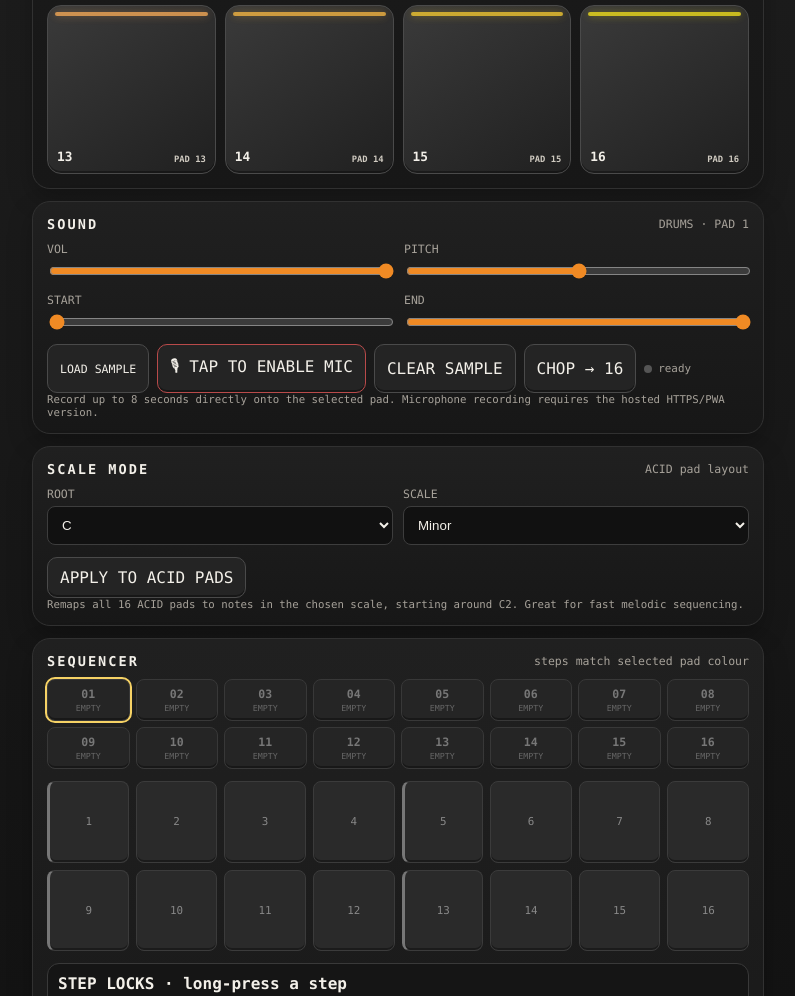
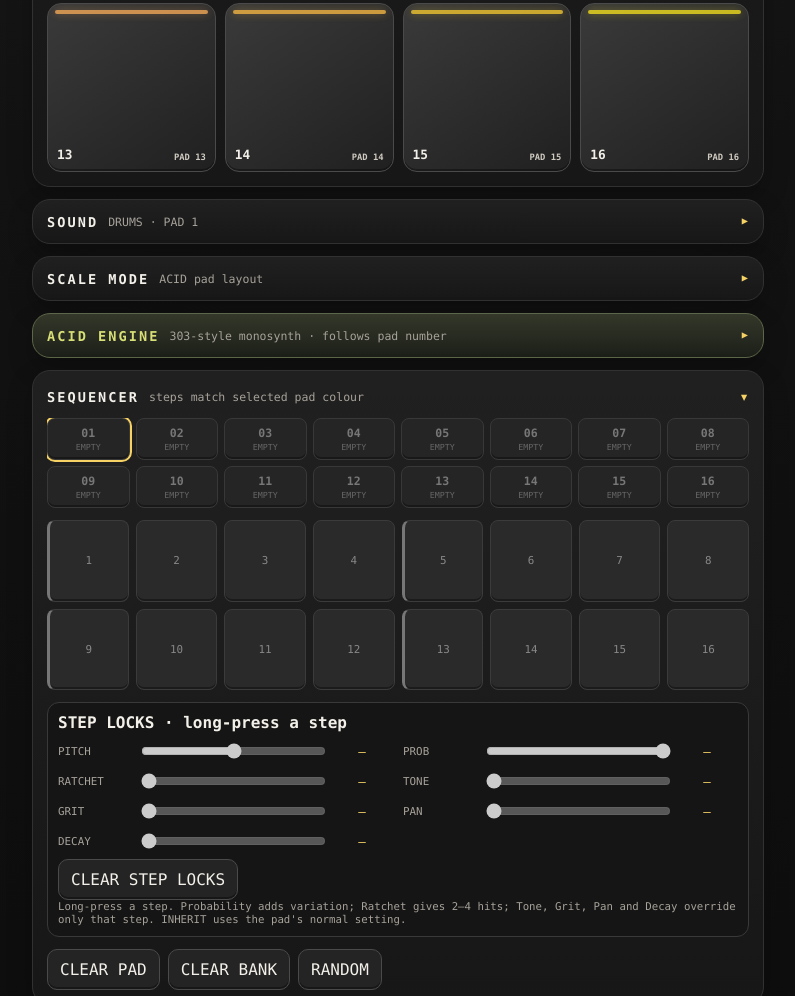
Before and after one commit to Bazcando/PS16, a plain HTML site: page index.html in a window 1280 px wide. Shown: the part 909-1905 px from the top of the page, without its empty margins (242-1037 px from the left). Drawn offline with Linux system fonts and the light colour scheme.

Commit message:
Add files via upload

```diff
--- a/index.html
+++ b/index.html
@@ -79,7 +79,7 @@ footer{text-align:center;color:#777;font-size:.7rem;margin-top:16px;line-height:
 .mode-on{background:#5c8f5c;border-color:#75b075;color:#fff}
 
 
-.acid-panel{display:none}
+.acid-panel{display:block}
 .acid-panel.show{display:block}
 .acid-grid{display:grid;grid-template-columns:repeat(4,1fr);gap:12px}
 .acid-wave{min-height:54px;font-weight:800;letter-spacing:.08em}
@@ -170,6 +170,28 @@ html{scroll-behavior:smooth}
 .acid-wave{background:#353b29;border-color:#70785b;color:#eef59a}
 @media(max-width:700px){.acid-303-grid{grid-template-columns:repeat(3,1fr)}}
 
+
+/* Compact accordion layout */
+html{scroll-snap-type:none!important}
+.panel{scroll-snap-align:none!important;min-height:0!important}
+.panel>.section-head{position:relative!important;top:auto!important;cursor:pointer;user-select:none;margin-bottom:0!important;padding:2px 0}
+.panel>.section-head::after{content:"▾";margin-left:auto;color:var(--accent2);font-size:1rem;transition:transform .18s ease}
+.panel.is-collapsed>.section-head::after{transform:rotate(-90deg)}
+.panel>.section-head h2{pointer-events:none}
+.collapsible-body{overflow:hidden;transition:max-height .22s ease,opacity .18s ease,margin-top .18s ease;max-height:4000px;opacity:1;margin-top:10px}
+.panel.is-collapsed>.collapsible-body{max-height:0!important;opacity:0;margin-top:0;pointer-events:none}
+.panel.is-collapsed{padding-top:10px;padding-bottom:10px}
+.panel.is-collapsed>.section-head{margin:0!important}
+.panel.transport{position:sticky;top:0;z-index:25;margin-top:0;border-radius:0 0 14px 14px}
+.snap-nav{position:sticky;top:64px;z-index:24;overflow-x:auto;display:flex;gap:6px;padding:6px 0;background:linear-gradient(180deg,rgba(17,17,17,.98),rgba(17,17,17,.84));backdrop-filter:blur(8px)}
+.snap-nav button{flex:0 0 auto;padding:7px 10px;font-size:.68rem}
+@media(max-width:620px){
+  .shell{padding-top:0}
+  .panel{margin-top:8px}
+  .panel>.section-head{min-height:34px}
+  .collapsible-body{margin-top:8px}
+}
+
 </style>
 </head>
 <body>
@@ -241,7 +263,7 @@ html{scroll-behavior:smooth}
     </section>
 
     <section id="acidPanel" class="panel controls acid-panel">
-      <div class="section-head"><h2>ACID ENGINE</h2><span>303-style monosynth</span></div>
+      <div class="section-head"><h2>ACID ENGINE</h2><span>303-style monosynth · follows pad number</span></div>
       <div class="acid-grid acid-303-grid">
         <label class="knob-wrap">TUNE<div class="knob"><input id="acidTune" type="range" min="-12" max="12" value="0" step="1"></div><span class="knob-value" id="acidTuneVal">0 st</span></label>
         <label class="knob-wrap">CUTOFF<div class="knob"><input id="acidCutoff" type="range" min="0" max="1" value="0.46" step="0.01"></div><span class="knob-value" id="acidCutoffVal">46%</span></label>
@@ -544,6 +566,7 @@ async function clearSavedProject(){
 }
 
 function currentPadObj(){ return banks[selectedBank].pads[selectedPad]; }
+function currentAcidPadObj(){ return banks.find(b=>b.name==='ACID').pads[selectedPad]; }
 function bankColor(bankIndex){ return `hsl(${banks[bankIndex].hue} 82% 58%)`; }
 function padColor(bankIndex,padIndex){
   const hue=(banks[bankIndex].hue + (padIndex%4)*8 + Math.floor(padIndex/4)*3) % 360;
@@ -714,7 +737,7 @@ async function ensureAudio(){
 
 function selectBank(i){
   selectedBank=((i%banks.length)+banks.length)%banks.length;
-  $('acidPanel').classList.toggle('show',banks[selectedBank].name==='ACID');
+  $('acidPanel').classList.add('show');
   document.querySelectorAll('.bank-btn').forEach((el,idx)=>el.classList.toggle('active',idx===selectedBank));
   renderPads();
   updateSelectedLabel();
@@ -747,11 +770,12 @@ function syncControls(){
   const p=currentPadObj();
   $('volume').value=p.volume; $('pitch').value=p.pitch; $('start').value=p.start; $('end').value=p.end;
   ['wobble','trem','grit','space','pan','tone','attack','decay'].forEach(id=>{$(id).value=p[id]; updateKnob(id);});
-  if($('acidTune')){ $('acidTune').value=p.pitch||0; updateKnob('acidTune'); }
-  if($('acidCutoff')){ $('acidCutoff').value=p.tone??0.46; updateKnob('acidCutoff'); }
-  if($('acidDecay')){ $('acidDecay').value=p.decay??0.34; updateKnob('acidDecay'); }
-  ['acidRes','acidEnv','acidGlide','acidAccent'].forEach(id=>{if($(id)){ $(id).value=p[id]; updateKnob(id); }});
-  if($('acidWave')) $('acidWave').textContent='WAVE: '+(p.acidWave==='square'?'SQUARE':'SAW');
+  const ap=currentAcidPadObj();
+  if($('acidTune')){ $('acidTune').value=ap.pitch||0; updateKnob('acidTune'); }
+  if($('acidCutoff')){ $('acidCutoff').value=ap.tone??0.46; updateKnob('acidCutoff'); }
+  if($('acidDecay')){ $('acidDecay').value=ap.decay??0.34; updateKnob('acidDecay'); }
+  ['acidRes','acidEnv','acidGlide','acidAccent'].forEach(id=>{if($(id)){ $(id).value=ap[id]; updateKnob(id); }});
+  if($('acidWave')) $('acidWave').textContent='WAVE: '+(ap.acidWave==='square'?'SQUARE':'SAW');
 }
 
 function renderTrackOverview(){
@@ -1164,7 +1188,7 @@ ACID_KNOBS.forEach(id=>{
   });
   updateKnob(id);
 });
-$('acidWave').addEventListener('click',()=>{const p=currentPadObj();p.acidWave=p.acidWave==='square'?'sawtooth':'square';$('acidWave').textContent='WAVE: '+(p.acidWave==='square'?'SQUARE':'SAW');auditionSelected(20);});
+$('acidWave').addEventListener('click',()=>{const p=currentAcidPadObj();p.acidWave=p.acidWave==='square'?'sawtooth':'square';$('acidWave').textContent='WAVE: '+(p.acidWave==='square'?'SQUARE':'SAW');auditionSelected(20);});
 
 // Touch-friendly knob control: drag vertically anywhere on the knob.
 [...PLAY_KNOBS,...ACID_KNOBS].forEach(id=>{
@@ -1258,7 +1282,7 @@ async function beginMicRecording(){
         const blob=new Blob(chunks,{type});
         const ab=await blob.arrayBuffer();
         const buf=await ctx.decodeAudioData(ab.slice(0));
-        const p=currentPadObj();
+        const p=ACID_KNOBS.includes(id)?currentAcidPadObj():currentPadObj();
         p.buffer=buf; p.sourceBlob=blob; p.engine=null; p.oneShot=true; p.name='MIC '+String(selectedPad+1).padStart(2,'0'); p.start=0; p.end=1;
         renderPads(); updateSelectedLabel(); syncControls();
         setMicStatus(buf.duration.toFixed(1)+'s captured');
@@ -1678,6 +1702,56 @@ async function exportWav(){
 }
 if($('exportWav')) $('exportWav').addEventListener('click',exportWav);
 
+
+
+function setupCollapsibleSections(){
+  const defaultOpen = new Set(['padsSection','seqSection']);
+  const panels=[...document.querySelectorAll('section.panel')].filter(sec=>!sec.classList.contains('transport'));
+  panels.forEach((sec,idx)=>{
+    const head=[...sec.children].find(el=>el.classList && el.classList.contains('section-head'));
+    if(!head) return;
+    if(!sec.id){
+      const title=(head.querySelector('h2')?.textContent||`section-${idx}`).toLowerCase().replace(/[^a-z0-9]+/g,'-').replace(/^-|-$/g,'');
+      sec.id=title+'Section';
+    }
+    const body=document.createElement('div');
+    body.className='collapsible-body';
+    let node=head.nextSibling;
+    while(node){
+      const next=node.nextSibling;
+      body.appendChild(node);
+      node=next;
+    }
+    sec.appendChild(body);
+    const shouldOpen=defaultOpen.has(sec.id);
+    sec.classList.toggle('is-collapsed',!shouldOpen);
+    head.setAttribute('role','button');
+    head.setAttribute('tabindex','0');
+    head.setAttribute('aria-expanded',String(shouldOpen));
+    const toggle=()=>{
+      const collapsed=sec.classList.toggle('is-collapsed');
+      head.setAttribute('aria-expanded',String(!collapsed));
+    };
+    head.addEventListener('click',toggle);
+    head.addEventListener('keydown',e=>{if(e.key==='Enter'||e.key===' '){e.preventDefault();toggle();}});
+  });
+
+  document.querySelectorAll('.snap-nav [data-jump]').forEach(btn=>{
+    btn.addEventListener('click',e=>{
+      e.preventDefault();
+      const target=document.getElementById(btn.dataset.jump);
+      if(!target) return;
+      if(target.classList.contains('is-collapsed')){
+        target.classList.remove('is-collapsed');
+        const h=target.querySelector(':scope > .section-head');
+        if(h) h.setAttribute('aria-expanded','true');
+      }
+      target.scrollIntoView({behavior:'smooth',block:'start'});
+    });
+  });
+}
+
+setupCollapsibleSections();
 initUI();
 updateFloatingTransport();
 initSceneFX();
--- a/sw.js
+++ b/sw.js
@@ -1,4 +1,4 @@
-const CACHE = 'ps16-acid-audio-auto-v1';
+const CACHE = 'ps16-collapsible-v1';
 const ASSETS = [
   './',
   './index.html',
```
